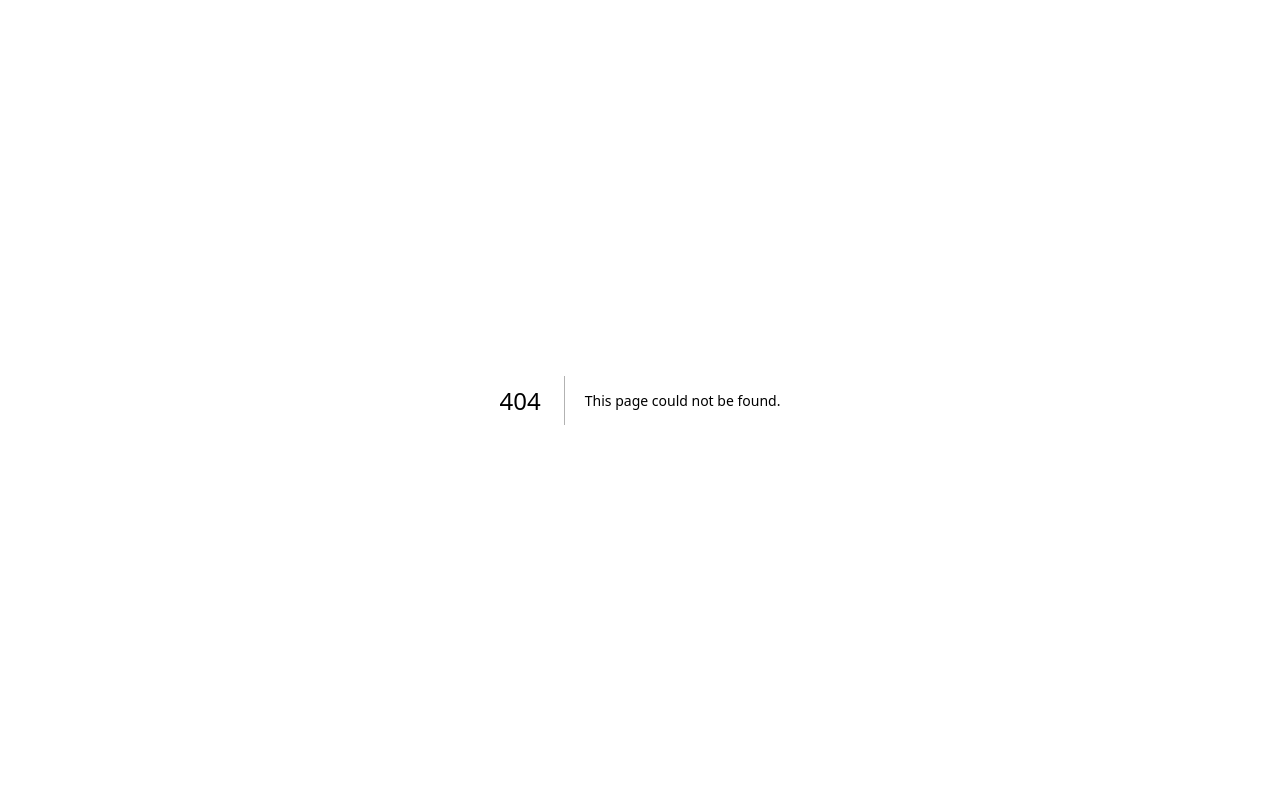
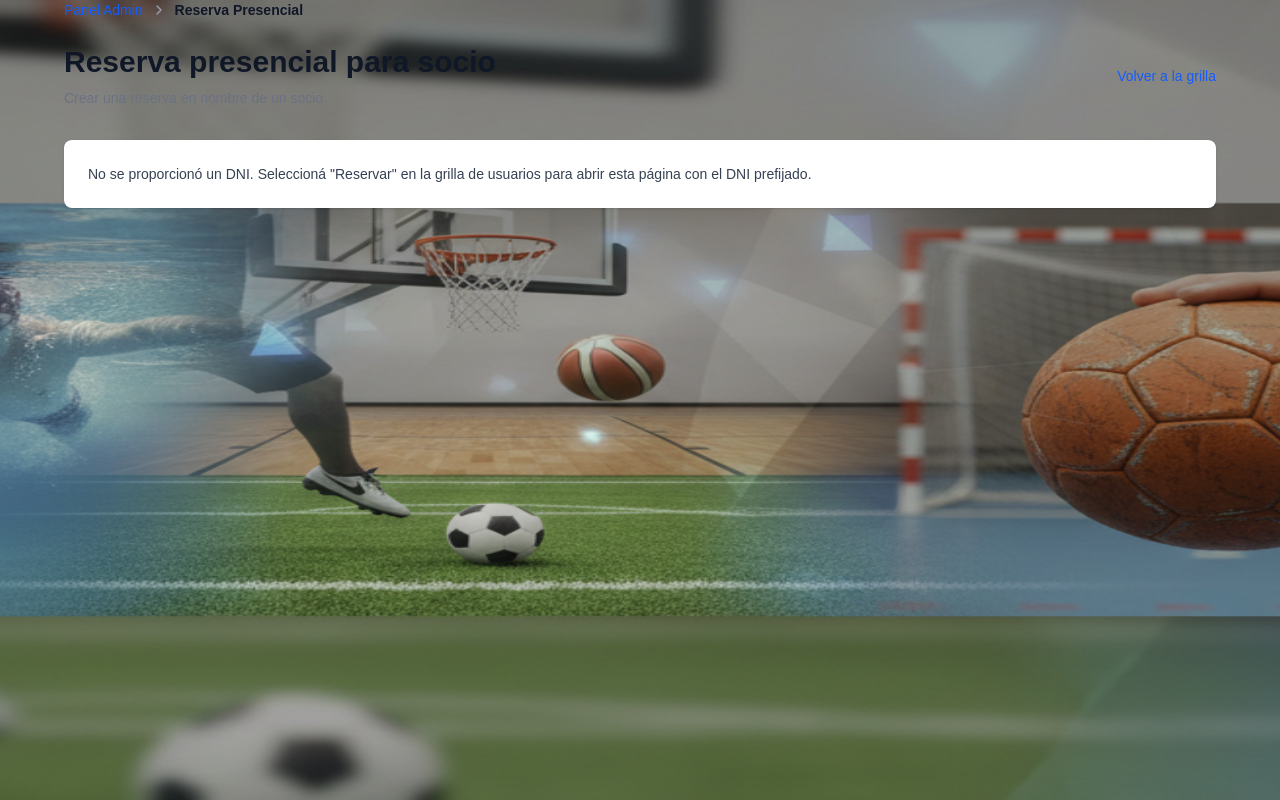
Before and after one commit to giuliagiacomodonato/Proyecto-PSS, a Next.js app: page /admin/reservaCanchaPresencial in a window 1280 px wide. Before the commit this address had no page. Built offline with nearby package versions, Linux system fonts and the light colour scheme.

Commit message:
Reserva de canchas presencial por administrador - falta conexion con US F8-3

```diff
--- a/app/admin/grillaUsuarios/page.tsx
+++ b/app/admin/grillaUsuarios/page.tsx
@@ -170,7 +170,8 @@ export default function GrillaUsuariosPage() {
 											<td className="py-3 text-sm text-gray-600 truncate" title={u.dni}>{u.dni}</td>
 											<td className="py-3 text-sm text-gray-600">{u.rol.toLowerCase()}</td>
 											<td className="py-3 text-sm">
-												<button className="text-blue-600">Reservar</button>
+												{/* Redirige a la página de reserva presencial, pasando el dni para prefilling */}
+												<Link href={`/admin/reservaCanchaPresencial?dni=${u.dni}`} className="text-blue-600">Reservar</Link>
 											</td>
 											<td className="py-3 text-sm">
 												<button className="text-blue-600">Pagos</button>
--- /dev/null
+++ b/app/admin/reservaCanchaPresencial/page.tsx
@@ -0,0 +1,122 @@
+"use client"
+
+import React, { useEffect, useState } from 'react'
+import { useSearchParams, useRouter } from 'next/navigation'
+import ReservaCancha from '../../components/ReservaCancha'
+import LoadingSpinner from '../../components/LoadingSpinner'
+import Breadcrumb from '../../components/Breadcrumb'
+import Link from 'next/link'
+
+interface Usuario {
+	id: number
+	nombre: string
+	dni: string
+	rol: string
+}
+
+export default function ReservaCanchaPresencialAdminPage() {
+	const searchParams = useSearchParams()
+	const router = useRouter()
+	const dniQuery = searchParams?.get('dni') || ''
+
+	const [usuario, setUsuario] = useState<Usuario | null>(null)
+	const [loading, setLoading] = useState<boolean>(!!dniQuery)
+	const [mensaje, setMensaje] = useState<{ tipo: 'success' | 'error'; texto: string } | null>(null)
+	const [error, setError] = useState<string | null>(null)
+
+	useEffect(() => {
+		if (!dniQuery) {
+			setLoading(false)
+			return
+		}
+
+		const fetchUsuario = async () => {
+			setLoading(true)
+			try {
+				const params = new URLSearchParams()
+				params.append('dni', dniQuery)
+				const res = await fetch(`/api/usuarios?${params.toString()}`)
+				const data = await res.json()
+				if (!res.ok) throw new Error(data.error || 'Error al buscar usuario')
+				const usuarios = data.usuarios || []
+				if (usuarios.length === 0) {
+					setError('No se encontró ningún usuario con ese DNI')
+					setUsuario(null)
+				} else {
+					// Tomar el primero
+					setUsuario(usuarios[0])
+				}
+			} catch (e: any) {
+				setError(e.message || 'Error al buscar usuario')
+				setUsuario(null)
+			} finally {
+				setLoading(false)
+			}
+		}
+
+		fetchUsuario()
+	}, [dniQuery])
+
+	const showMensaje = (texto: string, tipo: 'success' | 'error' = 'success') => {
+		setMensaje({ tipo, texto })
+	}
+
+	return (
+		<>
+			<div className="max-w-6xl mx-auto">
+				<div className="mb-8">
+					<Breadcrumb items={[
+						{ label: 'Panel Admin', href: '/admin' },
+						{ label: 'Reserva Presencial', active: true }
+					]} />
+					<div className="flex justify-between items-center">
+						<div>
+							<h1 className="text-3xl font-bold text-gray-900">Reserva presencial para socio</h1>
+							<p className="text-sm text-gray-500 mt-2">Crear una reserva en nombre de un socio</p>
+						</div>
+						<div>
+							<Link href="/admin/grillaUsuarios" className="text-sm text-blue-600">Volver a la grilla</Link>
+						</div>
+					</div>
+				</div>
+
+				{loading ? (
+					<LoadingSpinner />
+				) : (
+					<div className="bg-white rounded-lg p-6 shadow">
+						{!dniQuery ? (
+							<div className="text-sm text-gray-700">
+								No se proporcionó un DNI. Seleccioná "Reservar" en la grilla de usuarios para abrir esta página con el DNI prefijado.
+							</div>
+						) : error ? (
+							<div className="text-red-600">{error}</div>
+						) : usuario ? (
+							<div className="space-y-4">
+								<div>
+									<label className="block text-sm text-gray-700">DNI del socio</label>
+									<input value={usuario.dni} readOnly className="mt-1 p-2 border rounded w-48 bg-gray-100" />
+									<p className="text-xs text-gray-500 mt-1">Reserva en nombre de <strong>{usuario.nombre}</strong></p>
+								</div>
+
+								{/* Pasar usuario.id a ReservaCancha para que asocie la reserva al socio correcto */}
+								<ReservaCancha
+									usuarioSocioId={usuario.id}
+									onSuccess={() => showMensaje('Reserva realizada correctamente')}
+									onError={(msg: string) => showMensaje(msg, 'error')}
+								/>
+							</div>
+						) : (
+							<div className="text-gray-600">No hay datos del socio para mostrar.</div>
+						)}
+					</div>
+				)}
+			</div>
+
+			{mensaje && (
+				<div className={`fixed left-1/2 -translate-x-1/2 bottom-8 px-4 py-2 rounded-lg text-xs font-medium whitespace-nowrap z-50 ${mensaje.tipo === 'success' ? 'bg-green-100 text-green-800' : 'bg-red-100 text-red-800'}`}>
+					{mensaje.texto}
+				</div>
+			)}
+		</>
+	)
+}
```
